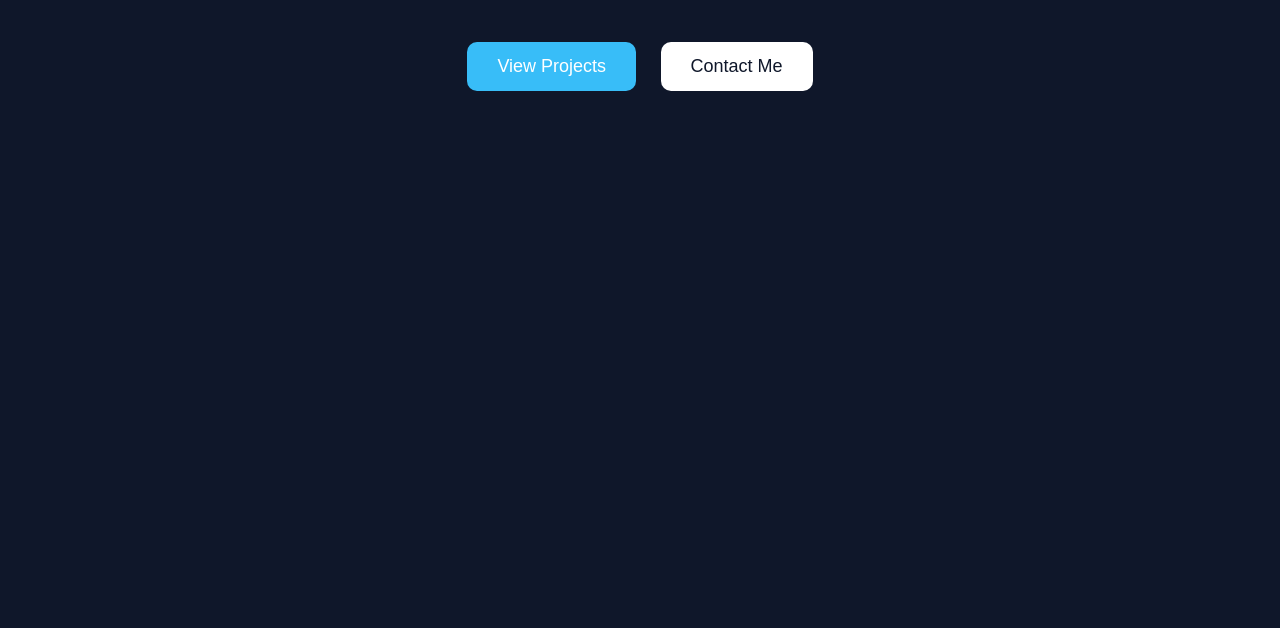
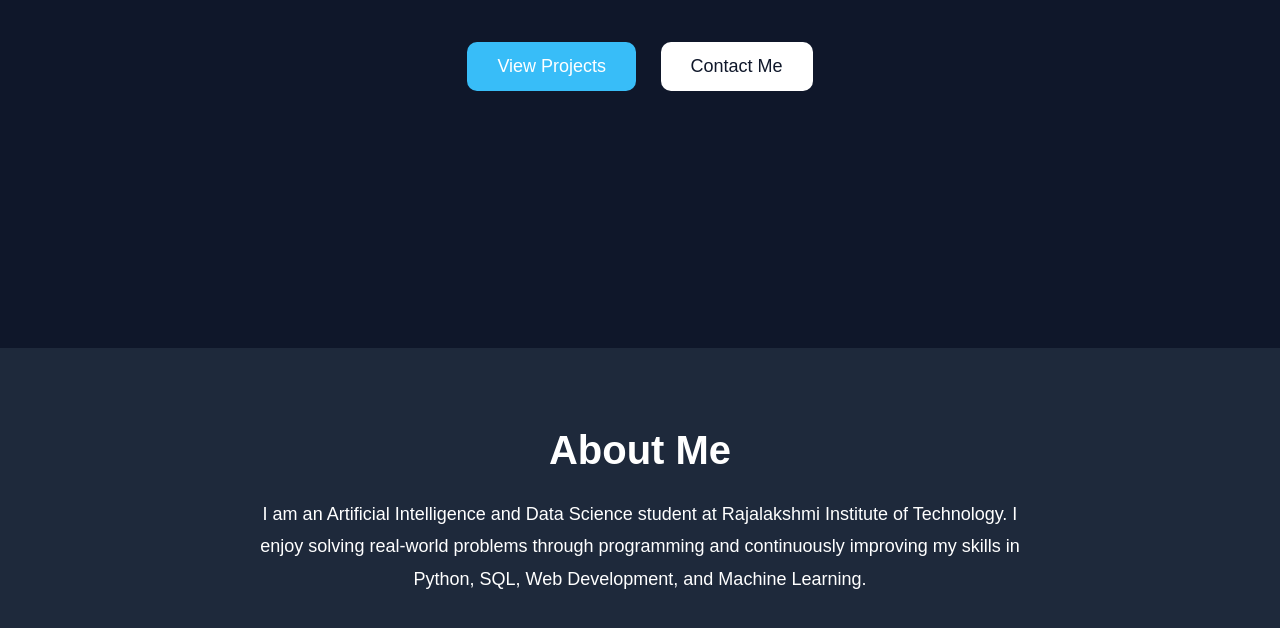
Before and after one commit to akakash2597-bit/My-Portfolio, a plain HTML site: page index.html in a window 1280 px wide. Shown: the part 452-1080 px from the top of the page. Before the commit the page ends 800 px from the top, so only its background shows below. Drawn offline with Linux system fonts and the light colour scheme.

Commit message:
Added About section and updated README

```diff
--- a/index.html
+++ b/index.html
@@ -31,3 +31,13 @@
 
 </body>
 </html>
+<section class="about">
+
+    <h2>About Me</h2>
+
+    <p>
+        I am an Artificial Intelligence and Data Science student at Rajalakshmi Institute of Technology.
+        I enjoy solving real-world problems through programming and continuously improving my skills in Python, SQL, Web Development, and Machine Learning.
+    </p>
+
+</section>
--- a/style.css
+++ b/style.css
@@ -101,3 +101,32 @@ button:last-child{
     color:#0f172a;
 
 }
+.about{
+
+    padding:80px 30px;
+
+    text-align:center;
+
+    background:#1e293b;
+
+}
+
+.about h2{
+
+    font-size:40px;
+
+    margin-bottom:25px;
+
+}
+
+.about p{
+
+    max-width:800px;
+
+    margin:auto;
+
+    font-size:18px;
+
+    line-height:1.8;
+
+}
```
Also changed, not shown: 1 other file.
